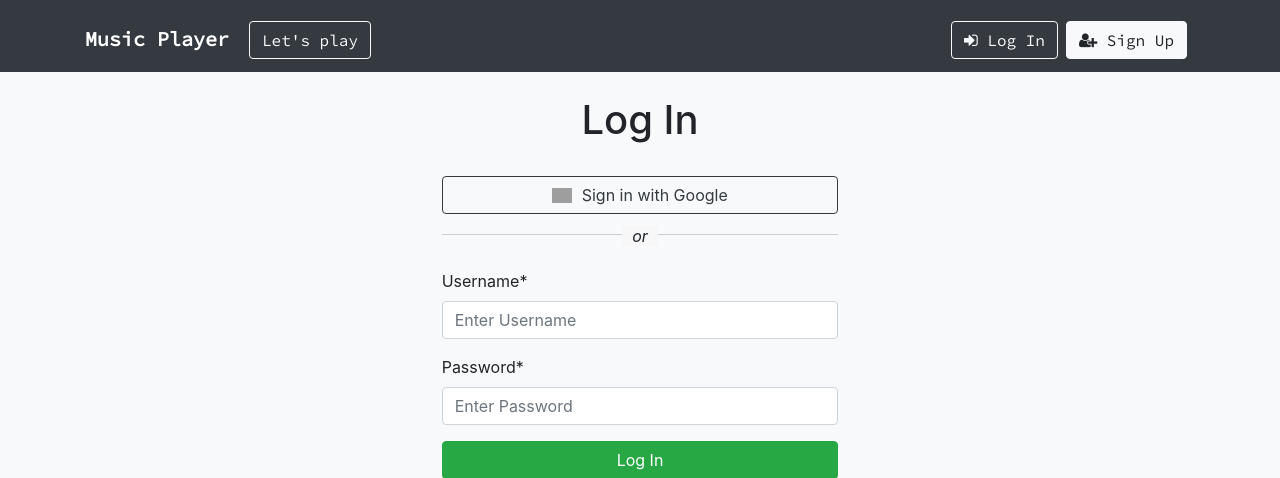
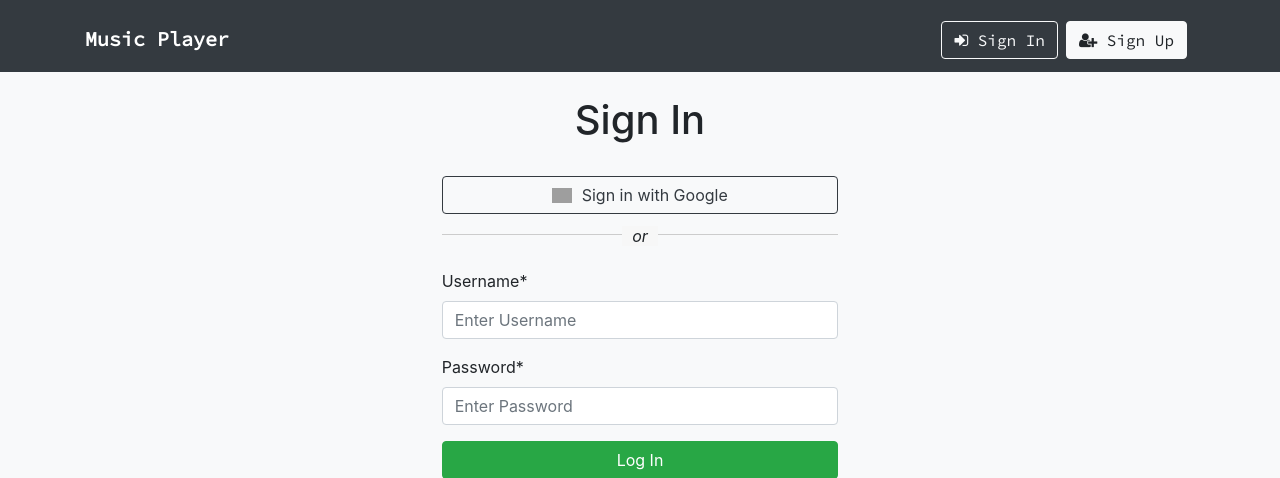
Before and after one commit to fortdev210/MusicApp-Django-, a Django app: page /authentication/login/ in a window 1280 px wide. Shown: the top 478 px of the page. Run offline with Django 3.2, Linux system fonts and the light colour scheme; some libraries are stand-ins or nearby versions; grey boxes are pictures that could not be loaded.

Commit message:
login name change and button look change

```diff
--- a/authentication/forms.py
+++ b/authentication/forms.py
@@ -4,9 +4,7 @@ from django import forms
 from django.contrib.auth import authenticate
 
 class UserLoginForm(forms.Form):
-    # username = forms.CharField()
     username = forms.CharField(widget=forms.TextInput(attrs={'class':'validate','placeholder': 'Enter Username'}))
-    # password = forms.CharField(widget=forms.PasswordInput)
     password = forms.CharField(widget=forms.PasswordInput(attrs={'placeholder': 'Enter Password'}))
 
     def clean(self, *args, **kwargs):
@@ -26,9 +24,6 @@ class UserLoginForm(forms.Form):
 
 class RegistrationForm(UserCreationForm):
     username = forms.CharField(widget=forms.TextInput(attrs={'placeholder': 'Username'}))
-    email = forms.HiddenInput()
-    first_name = forms.HiddenInput()
-    last_name = forms.HiddenInput()
     password1 = forms.CharField(label='Password', widget=forms.PasswordInput(attrs={'placeholder': 'Enter Password'}))
     password2 = forms.CharField(
         label='Password confirmation',
@@ -37,19 +32,10 @@ class RegistrationForm(UserCreationForm):
 
     class Meta:
         model = User
-        fields = [
-            'username',
-            'password1',
-            'password2',
-        ]
+        fields = ['username','password1','password2',]
 
     def save(self, commit=True):
         user = super(RegistrationForm, self).save(commit=False)
-        # user.first_name = self.cleaned_data['first_name']
-        # user.last_name = self.cleaned_data['last_name']
-        # user.email = self.cleaned_data['email']
-
         if commit:
             user.save()
-
         return user
--- a/templates/authentication/login.html
+++ b/templates/authentication/login.html
@@ -23,7 +23,7 @@
 {% block body %}
 <main role="main" class="container col-12 col-sm-8 col-md-6 col-lg-4 offset-sm-2 offset-md-3 offset-lg-4">
   <br>
-  <h1 class="text-center">Log In</h1>
+  <h1 class="text-center">Sign In</h1>
   <br>
   <a href="{% provider_login_url 'google' process='login' %}" class="btn btn-outline-dark btn-block">
     <img width="20px" style="margin-bottom:3px; margin-right:5px" alt="Google sign-in" src="https://upload.wikimedia.org/wikipedia/commons/thumb/5/53/Google_%22G%22_Logo.svg/512px-Google_%22G%22_Logo.svg.png" />
--- a/templates/base.html
+++ b/templates/base.html
@@ -31,10 +31,8 @@
             <strong>Music Player</strong></a></h1>
             <div class="collapse navbar-collapse">
                 {% if request.user.is_active %}
-                <a href="#" class="btn btn-light mt-2 mx-1">Playlist</a>
-                <a href="#" class="btn btn-outline-light mt-2 mx-1">Let's play</a>
-                {% else %}
-                <a href="#" class="btn btn-outline-light mt-2 mx-1">Let's play</a>
+                <!-- <a href="#" class="btn btn-light mt-2 mx-1">Playlist</a> -->
+                <a href="#" class="btn btn-outline-light mt-2 mx-1">My Playlists</a>
                 {% endif %}
             </div>
 
@@ -62,9 +60,9 @@
             <div class="collapse navbar-collapse justify-content-end" id="navbar">
             {% if request.user.is_active %}
             <h5 class="text-white mt-3 mx-2">Hi, {{ request.user.username }}</h5>
-            <a href="{% url 'logout' %}" class="btn btn-danger mt-2 mx-2"> Logout <i class="fa fa-sign-out" aria-hidden="true"></i></a>
+            <a href="{% url 'logout' %}" class="btn btn-light mt-2 mx-2"> Sign Out <i class="fa fa-sign-out" aria-hidden="true"></i></a>
             {% else %}
-            <a href="{% url 'login' %}" class="btn btn-outline-light mt-2"><i class="fa fa-sign-in" aria-hidden="true"></i> Log In</a>
+            <a href="{% url 'login' %}" class="btn btn-outline-light mt-2"><i class="fa fa-sign-in" aria-hidden="true"></i> Sign In</a>
             <a href="{% url 'signup' %}" class="btn btn-light mt-2 mx-2"><i class="fa fa-user-plus" aria-hidden="true"></i> Sign Up</a>
             {% endif %}
             </div>
```
Also changed, not shown: templates/musicapp/index.html (+5 -4 lines), db.sqlite3.
